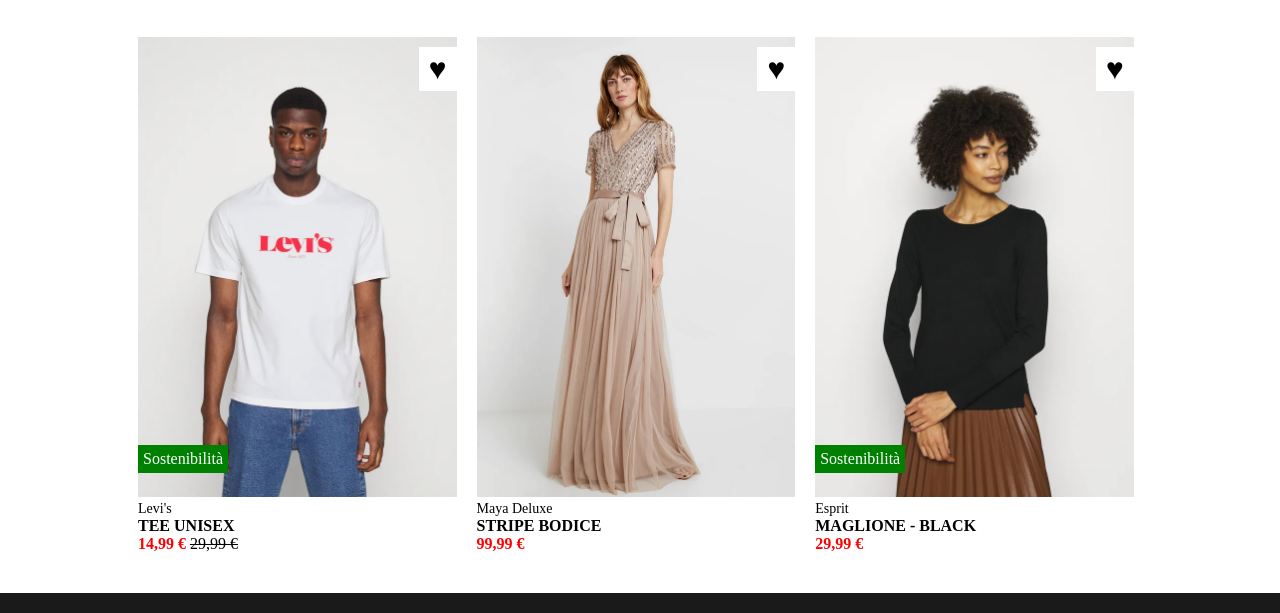
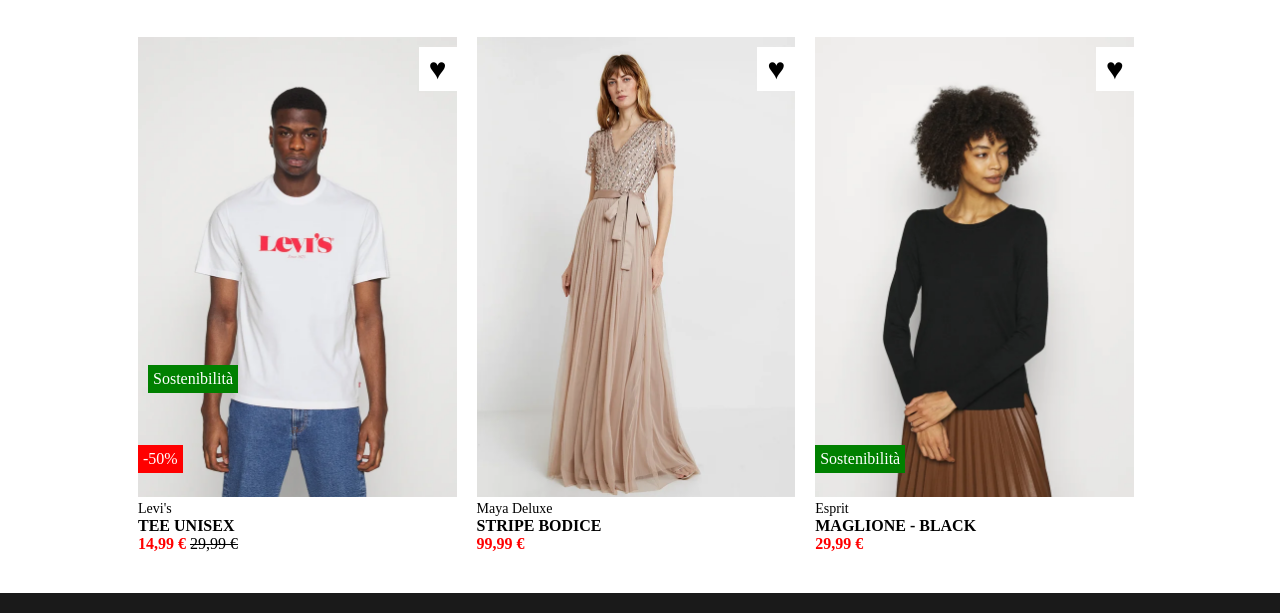
Before and after one commit to Bufal8/html-css-boolando, a plain HTML site: page index.html in a window 1280 px wide. Shown: the part 619-1232 px from the top of the page. Drawn offline with Linux system fonts and the light colour scheme.

Commit message:
label #2

```diff
--- a/css/style.css
+++ b/css/style.css
@@ -103,8 +103,8 @@
 }
 
 .eco{
+    position: absolute;
     background-color: green;
-    position: absolute;
 }
 
 .discount{
--- a/index.html
+++ b/index.html
@@ -81,8 +81,12 @@
             </div>
             <div class="bloc">
                 <p class="whishlist">&hearts;</p>
-                <span class="discount label">-50%</span>
-                <span class="eco label">Sostenibilità</span>
+                <p class="discount label">
+                    -50%
+                    <span class="eco label">
+                        Sostenibilità
+                    </span>
+                </p>
                 <div class="icon">
                     <img class="cloth" src="img/4.webp" alt="">
                 </div>
```
